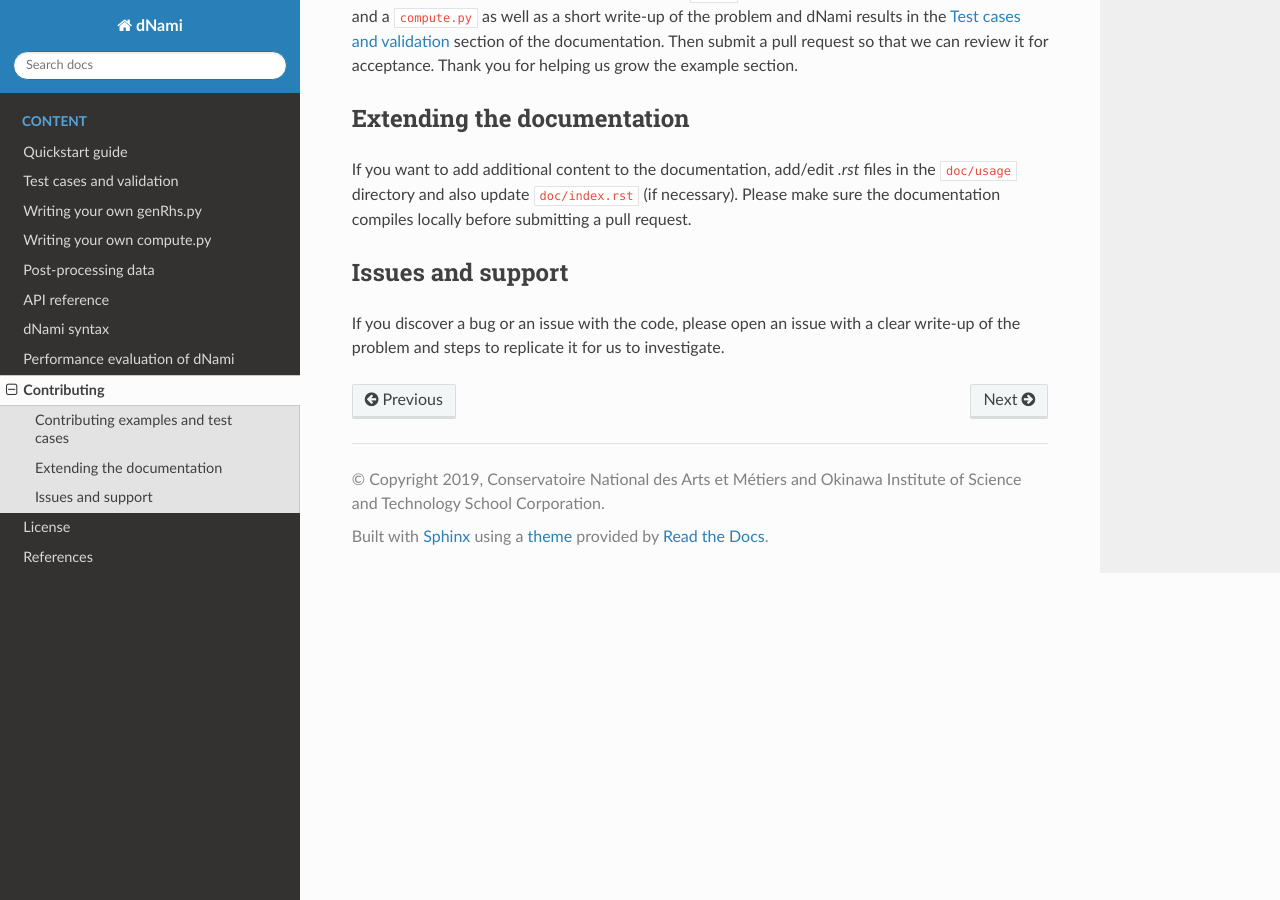
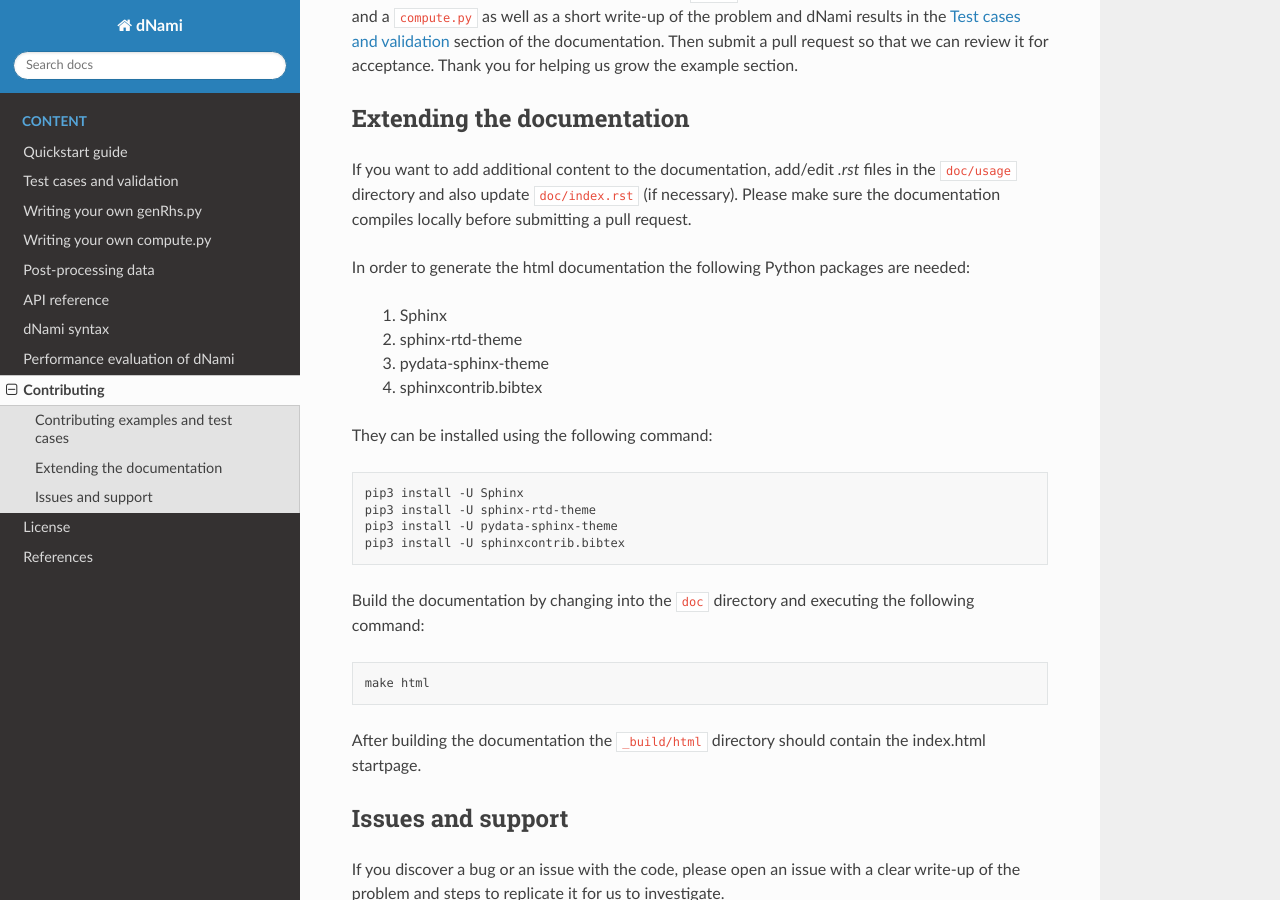
Before and after one commit to dNamiLab/dNami, a Sphinx documentation site: the page built from doc/usage/contrib.rst, in a window 1280 px wide and 900 px high, scrolled down 380 px. Built offline with Sphinx 7.4.7 and the Read the Docs theme 2.0.0, drawn with Linux system fonts in a browser that asks for light colours.

Commit message:
doc changes and contribution instruction in doc

```diff
--- a/doc/usage/contrib.rst
+++ b/doc/usage/contrib.rst
@@ -14,6 +14,32 @@
 If you want to add additional content to the documentation, add/edit *.rst* files in the ``doc/usage``
 directory and also update ``doc/index.rst`` (if necessary). Please make sure the documentation compiles locally before submitting a pull request.
 
+In order to generate the html documentation the following Python packages are needed:
+
+	1. Sphinx
+	2. sphinx-rtd-theme
+	3. pydata-sphinx-theme
+	4. sphinxcontrib.bibtex
+
+They can be installed using the following command:
+
+.. code-block:: bash
+
+	pip3 install -U Sphinx
+	pip3 install -U sphinx-rtd-theme
+	pip3 install -U pydata-sphinx-theme
+	pip3 install -U sphinxcontrib.bibtex
+
+
+Build the documentation by changing into the ``doc`` directory and executing the following command:
+
+.. code-block:: bash
+
+	make html
+
+After building the documentation the ``_build/html`` directory should contain the index.html startpage.
+
+
 Issues and support
 ##################################
 
--- a/doc/usage/genKer.rst
+++ b/doc/usage/genKer.rst
@@ -5,7 +5,7 @@
 genKer
 ------
 
-The genKer dNami module is the its source-to-source transaltion engine.
+The genKer dNami module is the its source-to-source translation engine.
 
 Function in genKer
 ~~~~~~~~~~~~~~~~~~
```
